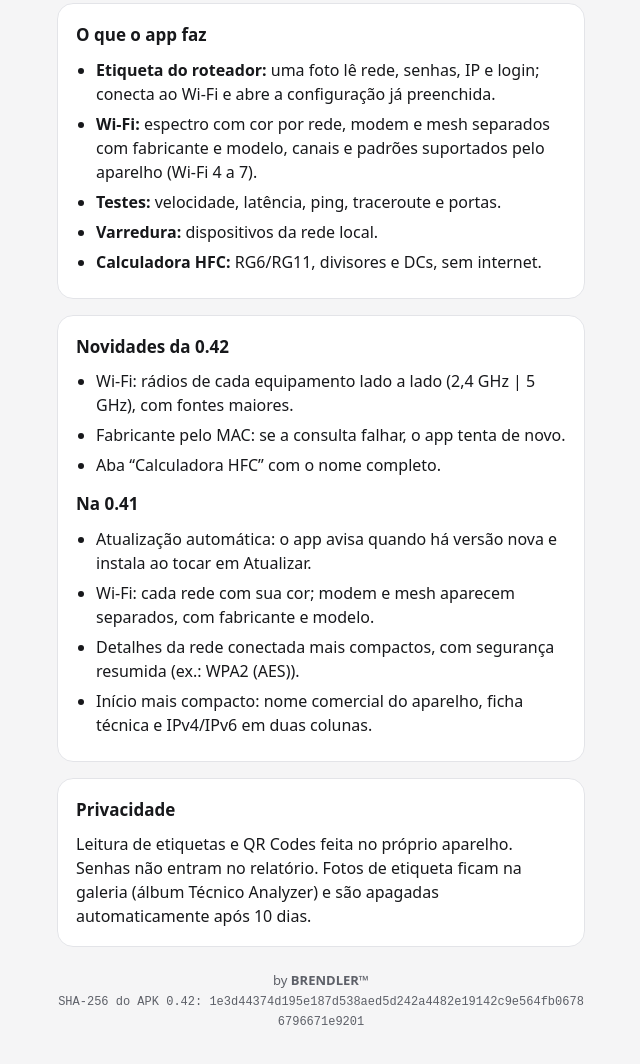
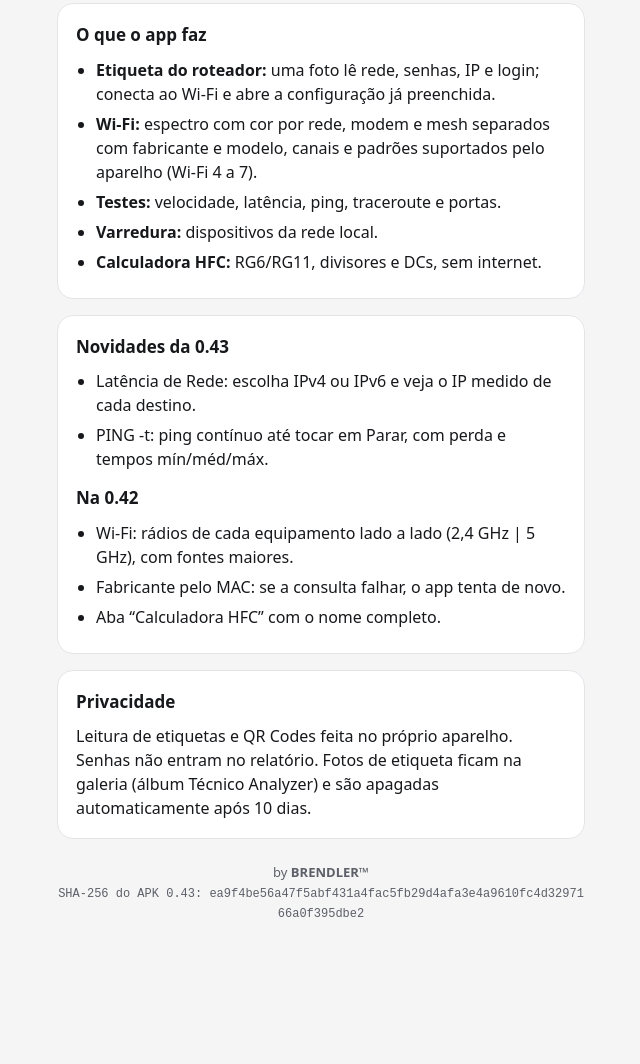
Before and after one commit to fbrendler/tecnico-analyzer-download, a plain HTML site: page index.html in a window 1280 px wide. Shown: the part 1366-2430 px from the top of the page, without its empty margins (319-959 px from the left). After the commit the page ends 2329 px from the top, so only its background shows below. Drawn offline with Linux system fonts and the light colour scheme.

Commit message:
Página de download: versão 0.43
Co-Authored-By: Claude Opus 5.5 <noreply@anthropic.com>

```diff
--- a/index.html
+++ b/index.html
@@ -50,7 +50,7 @@
   </div>
 
   <a class="download" href="https://github.com/fbrendler/tecnico-analyzer-download/releases/latest/download/tecnico-analyzer.apk">Baixar para Android</a>
-  <p class="meta">Versão 0.42 · 29 MB · Android 11 ou mais recente</p>
+  <p class="meta">Versão 0.43 · 29 MB · Android 11 ou mais recente</p>
 
   <section class="card">
     <h2>Telas</h2>
@@ -92,18 +92,16 @@
   </section>
 
   <section class="card">
-    <h2>Novidades da 0.42</h2>
+    <h2>Novidades da 0.43</h2>
+    <ul>
+      <li>Latência de Rede: escolha IPv4 ou IPv6 e veja o IP medido de cada destino.</li>
+      <li>PING -t: ping contínuo até tocar em Parar, com perda e tempos mín/méd/máx.</li>
+    </ul>
+    <h2 style="margin-top:14px">Na 0.42</h2>
     <ul>
       <li>Wi-Fi: rádios de cada equipamento lado a lado (2,4 GHz | 5 GHz), com fontes maiores.</li>
       <li>Fabricante pelo MAC: se a consulta falhar, o app tenta de novo.</li>
       <li>Aba “Calculadora HFC” com o nome completo.</li>
-    </ul>
-    <h2 style="margin-top:14px">Na 0.41</h2>
-    <ul>
-      <li>Atualização automática: o app avisa quando há versão nova e instala ao tocar em Atualizar.</li>
-      <li>Wi-Fi: cada rede com sua cor; modem e mesh aparecem separados, com fabricante e modelo.</li>
-      <li>Detalhes da rede conectada mais compactos, com segurança resumida (ex.: WPA2 (AES)).</li>
-      <li>Início mais compacto: nome comercial do aparelho, ficha técnica e IPv4/IPv6 em duas colunas.</li>
     </ul>
   </section>
 
@@ -114,7 +112,7 @@
 
   <footer>
     by <b>BRENDLER™</b><br>
-    <code>SHA-256 do APK 0.42: 1e3d44374d195e187d538aed5d242a4482e19142c9e564fb06786796671e9201</code>
+    <code>SHA-256 do APK 0.43: ea9f4be56a47f5abf431a4fac5fb29d4afa3e4a9610fc4d3297166a0f395dbe2</code>
   </footer>
 </main>
 </body>
```
